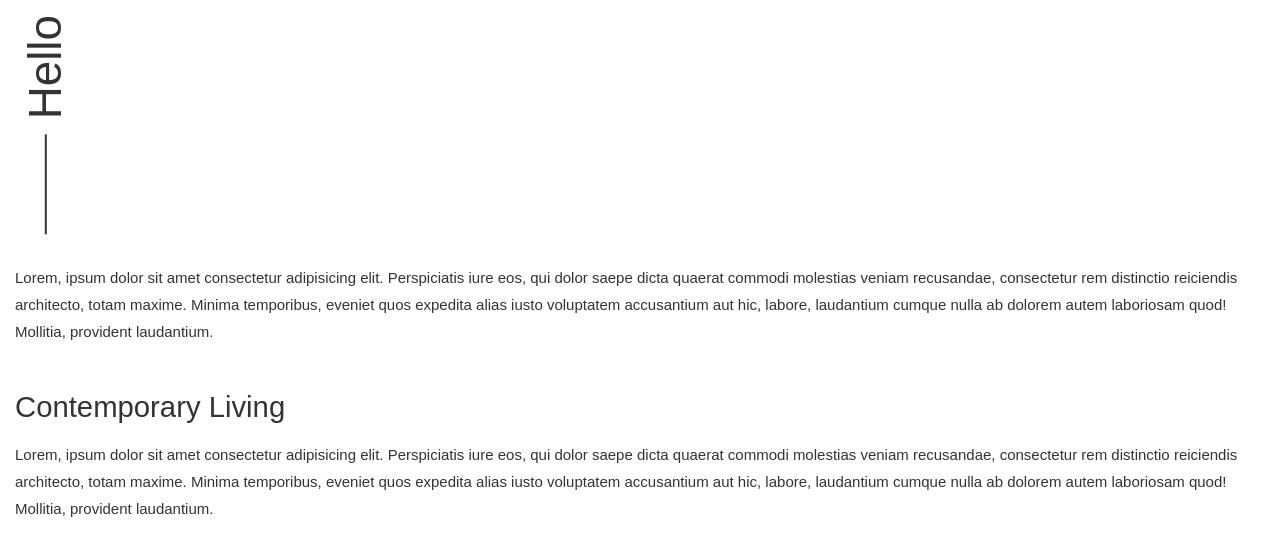
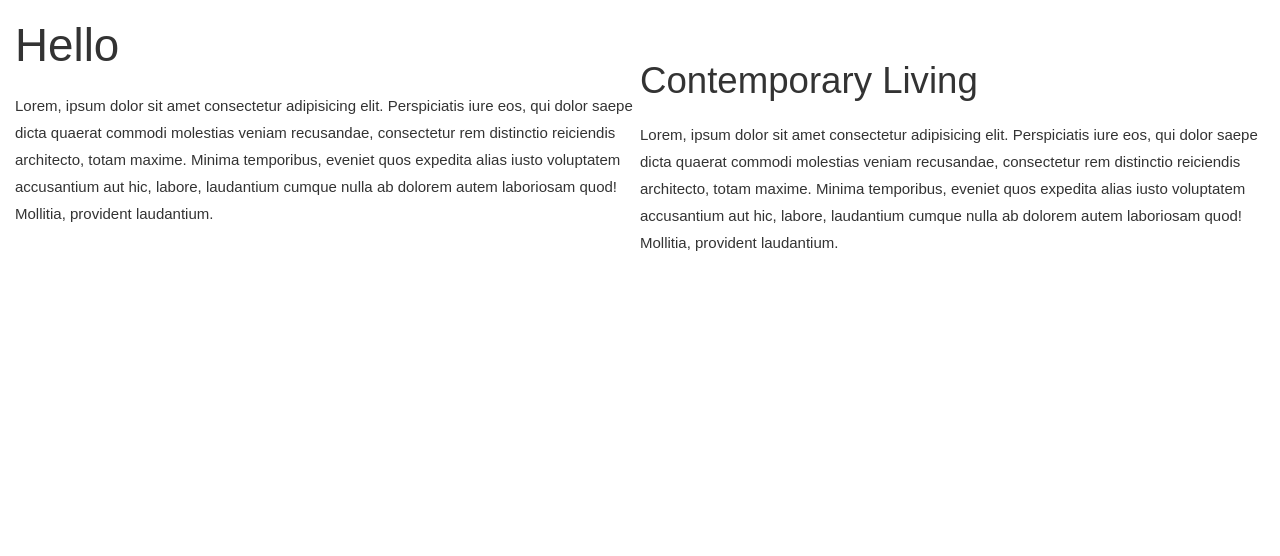
Before and after one commit to iClusterDev/EChairs-Landing-Page, a website: page src/index.html in a window 1280 px wide. Drawn offline with nearby package versions, Linux system fonts and the light colour scheme; files that its build step writes are made by us from their sources; files whose address does not match are found by name.

```diff
--- a/src/index.html
+++ b/src/index.html
@@ -8,12 +8,13 @@
     <title>EChairs</title>
   </head>
   <body>
+    <div class="flex">
       <div class="textbox">
         <!-- <h1 class="text-line text-line-left">
           Modern Design <br />
           Superior Comfort
         </h1> -->
-      <h1 class="text-vertical text-line text-line-left">Hello</h1>
+        <h1>Hello</h1>
         <p>
           Lorem, ipsum dolor sit amet consectetur adipisicing elit. Perspiciatis iure eos, qui dolor saepe dicta quaerat commodi molestias veniam recusandae,
           consectetur rem distinctio reiciendis architecto, totam maxime. Minima temporibus, eveniet quos expedita alias iusto voluptatem accusantium aut hic,
@@ -22,13 +23,14 @@
       </div>
 
       <div class="textbox">
-      <h2 class="display-3">Contemporary Living</h2>
+        <h2>Contemporary Living</h2>
         <p>
           Lorem, ipsum dolor sit amet consectetur adipisicing elit. Perspiciatis iure eos, qui dolor saepe dicta quaerat commodi molestias veniam recusandae,
           consectetur rem distinctio reiciendis architecto, totam maxime. Minima temporibus, eveniet quos expedita alias iusto voluptatem accusantium aut hic,
           labore, laudantium cumque nulla ab dolorem autem laboriosam quod! Mollitia, provident laudantium.
         </p>
       </div>
+    </div>
 
     <script src="js/app.min.js"></script>
   </body>
```
Also changed, not shown: dist/index.html, src/scss/cluster-css/components/_navbar.scss (renamed from src/scss/cluster-css/_navbar.scss). Lines whose indentation alone changed are shown as unchanged.
